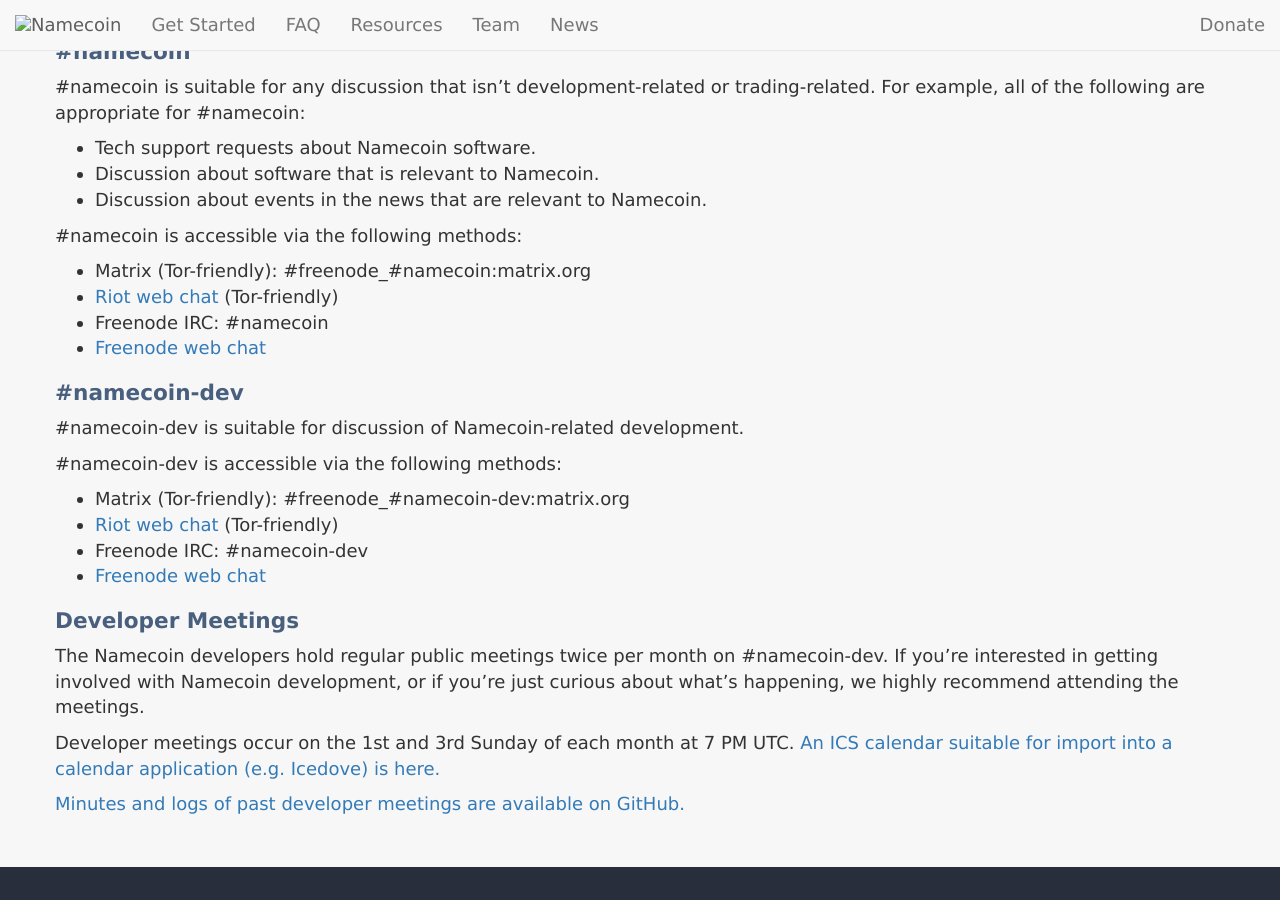
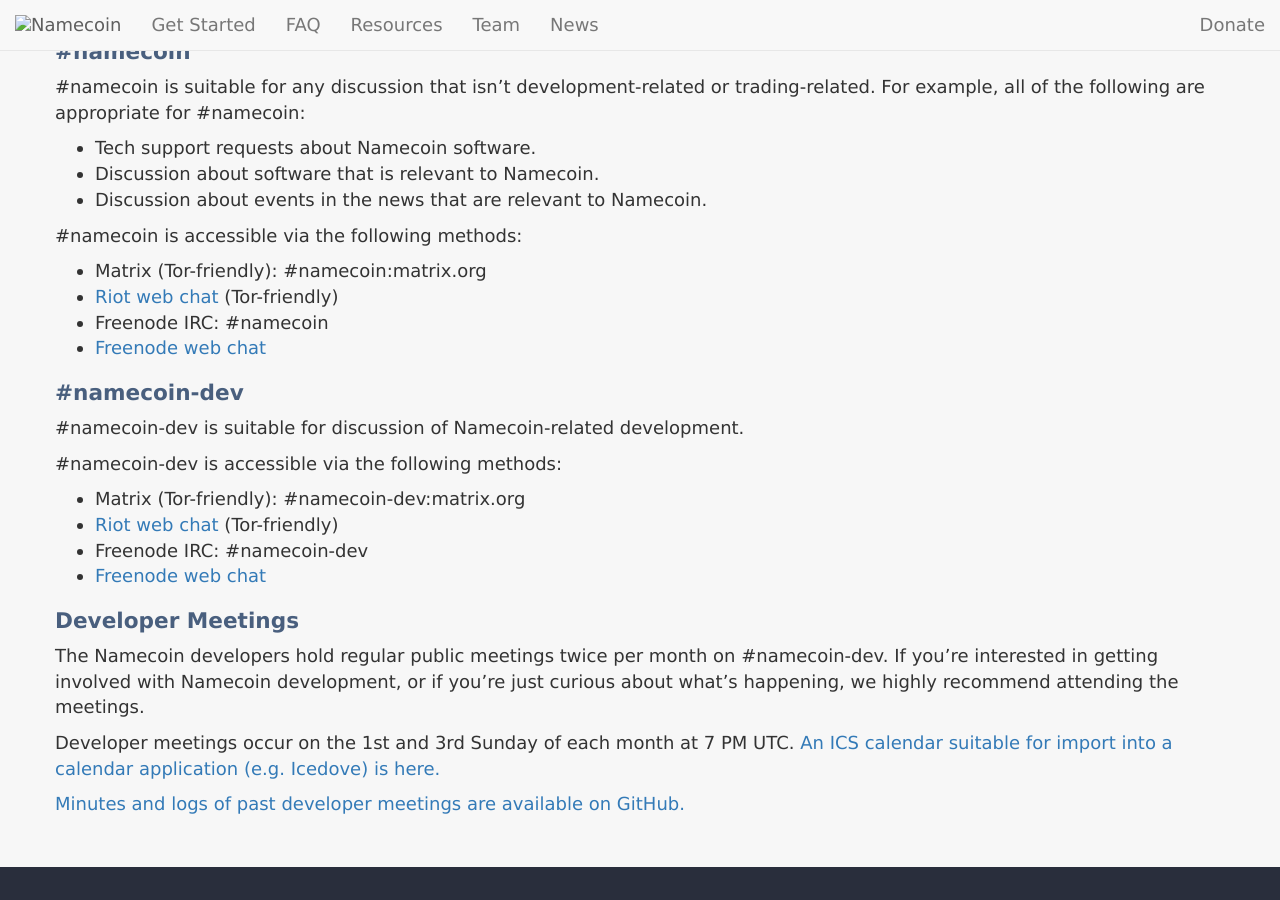
Before and after one commit to JeremyRand/namecoin.org, a Jekyll site: the page built from resources/chat/index.md, in a window 1280 px wide and 900 px high, scrolled down 465 px. Built offline with Jekyll 4.4.1, drawn with Linux system fonts in a browser that asks for light colours; nearby versions of some CDN libraries; library files that are not in the unit come from our copies.

Commit message:
Chat: Matrix channels have moved (no longer controlled by Freenode).

```diff
--- a/resources/chat/index.md
+++ b/resources/chat/index.md
@@ -17,8 +17,8 @@ Two chat channels exist for Namecoin.
 
 \#namecoin is accessible via the following methods:
 
-* Matrix (Tor-friendly): #freenode_#namecoin:matrix.org
-* [Riot web chat](https://riot.im/app/#/room/#freenode_#namecoin:matrix.org) (Tor-friendly)
+* Matrix (Tor-friendly): #namecoin:matrix.org
+* [Riot web chat](https://riot.im/app/#/room/#namecoin:matrix.org) (Tor-friendly)
 * Freenode IRC: #namecoin
 * [Freenode web chat](https://webchat.freenode.net/?channels=%23namecoin)
 
@@ -28,8 +28,8 @@ Two chat channels exist for Namecoin.
 
 \#namecoin-dev is accessible via the following methods:
 
-* Matrix (Tor-friendly): #freenode_#namecoin-dev:matrix.org
-* [Riot web chat](https://riot.im/app/#/room/#freenode_#namecoin-dev:matrix.org) (Tor-friendly)
+* Matrix (Tor-friendly): #namecoin-dev:matrix.org
+* [Riot web chat](https://riot.im/app/#/room/#namecoin-dev:matrix.org) (Tor-friendly)
 * Freenode IRC: #namecoin-dev
 * [Freenode web chat](https://webchat.freenode.net/?channels=%23namecoin-dev)
 
```
